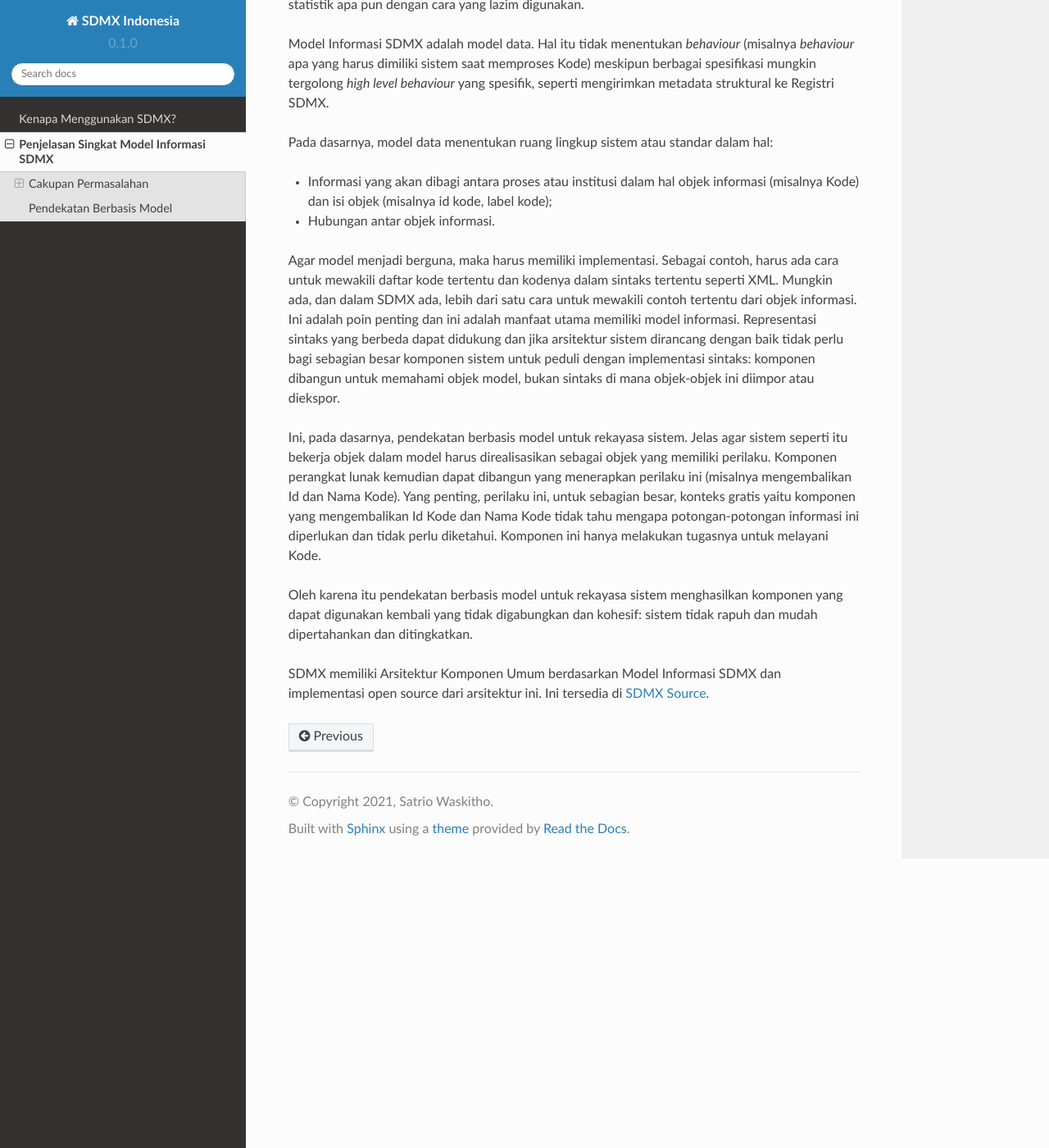
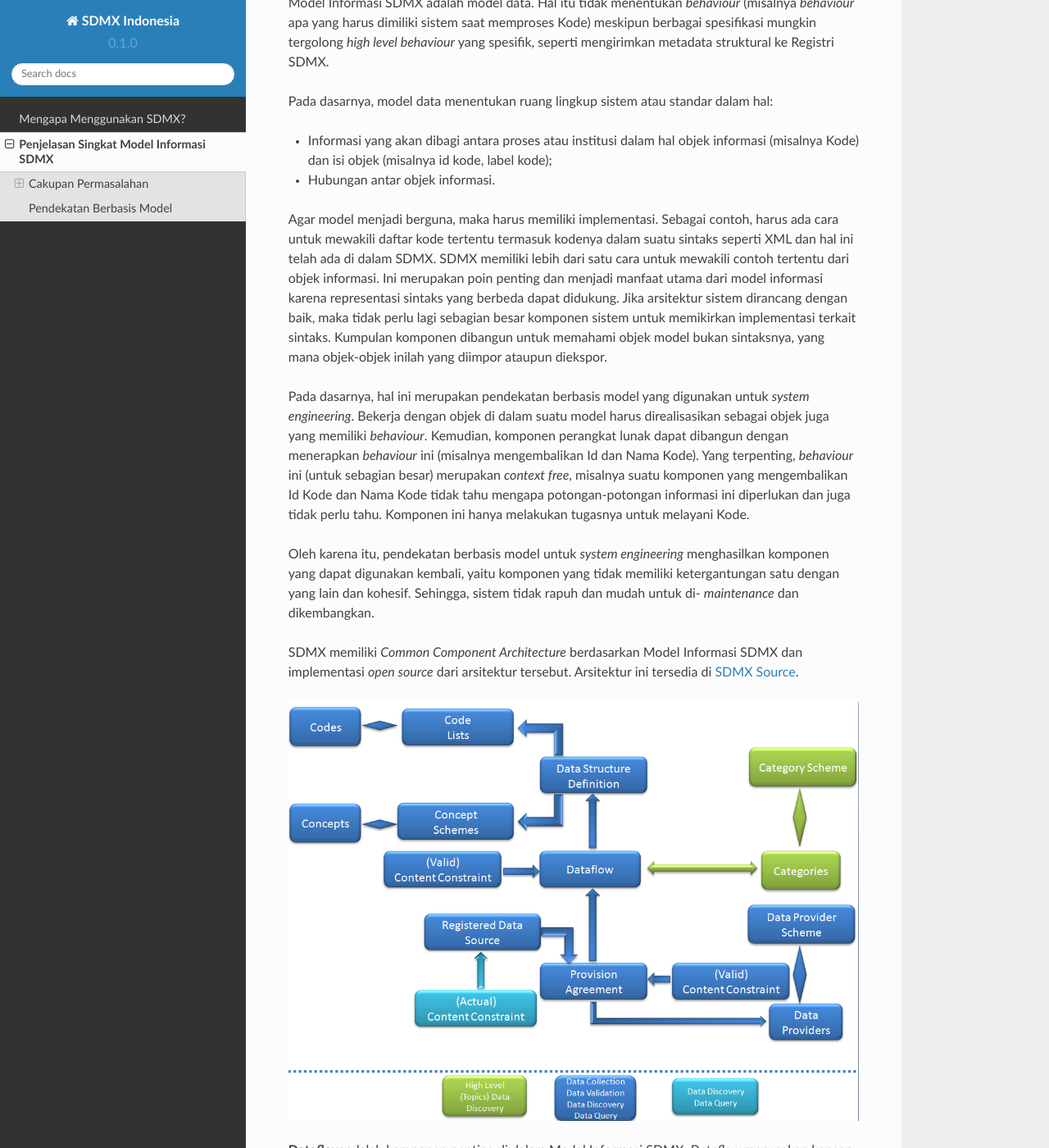
Before and after one commit to satriowaskitho/sdmx-indonesia, a Sphinx documentation site: the page built from docs/source/brief-overview.rst, in a window 1280 px wide and 1400 px high, scrolled down 4178 px. Shown: the whole window at 82% size. Built offline with Sphinx 7.4.7 and the Read the Docs theme 2.0.0, drawn with Linux system fonts in a browser that asks for light colours; some of the changed text lies outside the part shown.

Commit message:
add Pendekatan Berbasis Model section

```diff
--- a/docs/source/brief-overview.rst
+++ b/docs/source/brief-overview.rst
@@ -70,10 +67,10 @@
 
 Kueri ke basis data membutuhkan banyak *join* tabel yang mengarah ke performa yang buruk. Karena situs web, aplikasi *maintenance*, *subject matter* eksternal dan internal digabung menjadi satu struktur tabel, tentu tidak mungkin untuk meningkatkan performa dengan mudah.
 
-Apakah Ini Khas dan Akan Terus Terjadi?
+Apakah Masalah Ini akan Terus Terjadi?
 ^^^^^^^^^^^^^^^^^^^^^^^^^^^^^^^^^^^^^^^
 
-Penjelasan sebelumnya mungkin melukiskan gambaran yang hampir apokaliptik tentang apa yang bisa terjadi dan kami tidak menyarankan situasi tersebut hadir dalam satu sistem. Kami telah mengamati semua aspek dalam sistem dan kami telah memberikan saran konsultasi tentang pendekatan berbasis model (SDMX).
+Penjelasan sebelumnya mungkin melukiskan gambaran yang hampir apokaliptik tentang apa yang bisa terjadi. Kami tentunya tidak menginginkan situasi tersebut hadir dalam suatu sistem. Kami telah mengamati semua aspek dalam sistem dan kami telah memberikan saran konsultasi tentang pendekatan berbasis model (SDMX).
 
 Terdapat cara yang lain untuk merancang sistem yang digunakan untuk melakukan pengumpulan, pelaporan, diseminasi data dan metadata, serta integrasi dengan *tools* analisis data yang digunakan oleh organisasi. Cara tersebut adalah dengan menggunakan pendekatan berbasis model dan arsitektur komponen yang mendukung model.
 
@@ -93,10 +90,20 @@
 * Informasi yang akan dibagi antara proses atau institusi dalam hal objek informasi (misalnya Kode) dan isi objek (misalnya id kode, label kode);
 * Hubungan antar objek informasi.
 
-Agar model menjadi berguna, maka harus memiliki implementasi. Sebagai contoh, harus ada cara untuk mewakili daftar kode tertentu dan kodenya dalam sintaks tertentu seperti XML. Mungkin ada, dan dalam SDMX ada, lebih dari satu cara untuk mewakili contoh tertentu dari objek informasi. Ini adalah poin penting dan ini adalah manfaat utama memiliki model informasi. Representasi sintaks yang berbeda dapat didukung dan jika arsitektur sistem dirancang dengan baik tidak perlu bagi sebagian besar komponen sistem untuk peduli dengan implementasi sintaks: komponen dibangun untuk memahami objek model, bukan sintaks di mana objek-objek ini diimpor atau diekspor.
+Agar model menjadi berguna, maka harus memiliki implementasi. Sebagai contoh, harus ada cara untuk mewakili daftar kode tertentu termasuk kodenya dalam suatu sintaks seperti XML dan hal ini telah ada di dalam SDMX. SDMX memiliki lebih dari satu cara untuk mewakili contoh tertentu dari objek informasi. Ini merupakan poin penting dan menjadi manfaat utama dari model informasi karena representasi sintaks yang berbeda dapat didukung. Jika arsitektur sistem dirancang dengan baik, maka tidak perlu lagi sebagian besar komponen sistem untuk memikirkan implementasi terkait sintaks. Kumpulan komponen dibangun untuk memahami objek model bukan sintaksnya, yang mana objek-objek inilah yang diimpor ataupun diekspor.
 
-Ini, pada dasarnya, pendekatan berbasis model untuk rekayasa sistem. Jelas agar sistem seperti itu bekerja objek dalam model harus direalisasikan sebagai objek yang memiliki perilaku. Komponen perangkat lunak kemudian dapat dibangun yang menerapkan perilaku ini (misalnya mengembalikan Id dan Nama Kode). Yang penting, perilaku ini, untuk sebagian besar, konteks gratis yaitu komponen yang mengembalikan Id Kode dan Nama Kode tidak tahu mengapa potongan-potongan informasi ini diperlukan dan tidak perlu diketahui. Komponen ini hanya melakukan tugasnya untuk melayani Kode.
+Pada dasarnya, hal ini merupakan pendekatan berbasis model yang digunakan untuk *system engineering*. Bekerja dengan objek di dalam suatu model harus direalisasikan sebagai objek juga yang memiliki *behaviour*. Kemudian, komponen perangkat lunak dapat dibangun dengan menerapkan *behaviour* ini (misalnya mengembalikan Id dan Nama Kode). Yang terpenting, *behaviour* ini (untuk sebagian besar) merupakan *context free*, misalnya suatu komponen yang mengembalikan Id Kode dan Nama Kode tidak tahu mengapa potongan-potongan informasi ini diperlukan dan juga tidak perlu tahu. Komponen ini hanya melakukan tugasnya untuk melayani Kode.
 
-Oleh karena itu pendekatan berbasis model untuk rekayasa sistem menghasilkan komponen yang dapat digunakan kembali yang tidak digabungkan dan kohesif: sistem tidak rapuh dan mudah dipertahankan dan ditingkatkan.
+Oleh karena itu, pendekatan berbasis model untuk *system engineering* menghasilkan komponen yang dapat digunakan kembali, yaitu komponen yang tidak memiliki ketergantungan satu dengan yang lain dan kohesif. Sehingga, sistem tidak rapuh dan mudah untuk di- *maintenance* dan dikembangkan.
 
-SDMX memiliki Arsitektur Komponen Umum berdasarkan Model Informasi SDMX dan implementasi open source dari arsitektur ini. Ini tersedia di `SDMX Source <https://www.sdmxsource.org/>`_.
+SDMX memiliki *Common Component Architecture* berdasarkan Model Informasi SDMX dan implementasi *open source* dari arsitektur tersebut. Arsitektur ini tersedia di `SDMX Source <https://www.sdmxsource.org/>`_.
+
+.. image:: images/img4.png
+
+**Dataflow** adalah komponen penting di dalam Model Informasi SDMX. *Dataflow* merupakan konsep yang digunakan untuk menyajikan dan melakukan diseminasi data. Hal tersebut memanfaatkan informasi struktural yang didefinisikan oleh *Data Structure Definition* (DSD), tetapi memungkinkan restriksi lebih lanjut yang akan ditentukan dan hanya digunakan untuk konten yang diizinkan ((**Valid**) **Content Constraint**).
+
+**Data Structure Definition** (DSD) adalah struktur fundamental yang mendefinisikan konten valid dari kumpulan data di dalam dimensi, variabel, konsep, dan kontennya yang valid sebagai variabel (misalnya daftar kode atau tipe data lainnya).
+
+**Provision Agreement** berisi informasi tentang penyediaan data oleh satu **Penyedia Data** untuk satu **Dataflow**. Dalam lingkungan pengumpulan data, hal tersebut dapat berisi tautan ke **Valid Content Constraint** yang selanjutnya membatasi nilai yang diizinkan dan dapat dilaporkan oleh Penyedia Data. Dalam lingkungan Diseminasi Data, hal tersebut dapat ditautkan ke *Registered Data Source* yang mengidentifikasi konten sumber data ((**Aktual**) **Content Constraint**) serta lokasi data dan bagaimana data dapat diambil (misalnya kueri SDMC).
+
+Tiap *Dataflow* dapat dihubungkan ke satu atau lebih **Kategori** dan setiap Kategori dapat dihubungkan ke nol atau lebih *Dataflow*. Koneksi ini mendukung pencarian data dengan topik yang terorganisasi seperti Demografi, Sensus, Kesehatan, maupun Keuangan.
--- a/docs/source/why-sdmx.rst
+++ b/docs/source/why-sdmx.rst
@@ -1,9 +1,9 @@
-Kenapa Menggunakan SDMX?
+Mengapa Menggunakan SDMX?
 ========================
 
 .. _usecases:
 
-Mendukung untuk Beberapa *Use Cases*
+Dukungan untuk Beberapa *Use Cases*
 ------------------------------------
 
 Pertama, penting untuk diketahui bahwa SDMX dapat memberikan lebih dari sekadar format umum bagi *data collectors* dan *data reporters* yang digunakan dalam pertukaran data dan metadata, meskipun akronimnya menggambarkan sebaliknya.
```
Also changed, not shown: other parts of docs/source/brief-overview.rst (+0 -3 lines), docs/source/images/img4.png (added), 14 other files.
